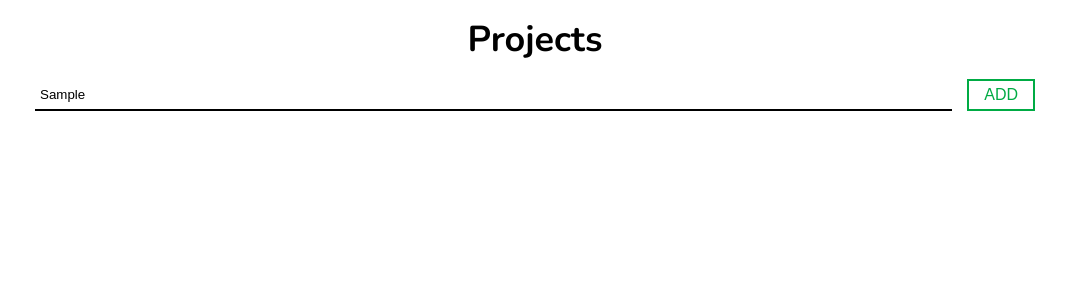
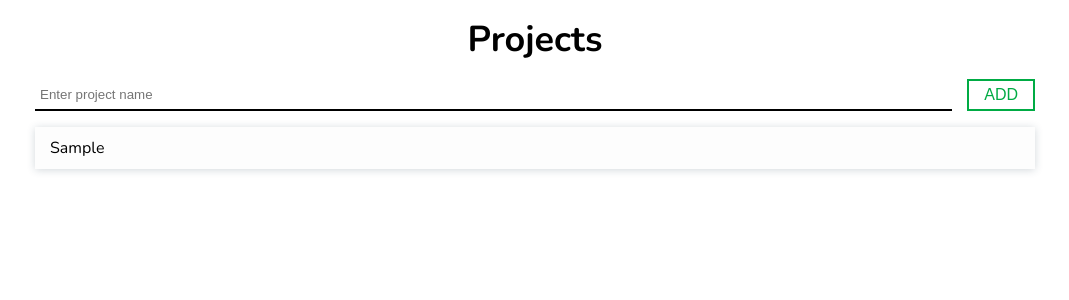
Before and after one commit to DefK1lla/react-todo, a React (Create React App) app: page / in a window 1280 px wide. Both pictures are taken after typing "Sample" into the empty fields and a click on the button "ADD". Shown: the top 300 px of the page, without its empty margins (105-1174 px from the left). Built offline with nearby package versions, Linux system fonts and the light colour scheme.

Commit message:
feat: add projects list

```diff
--- a/src/components/ProjectForm/index.jsx
+++ b/src/components/ProjectForm/index.jsx
@@ -12,6 +12,7 @@ export default function ProjectForm({ onSubmit }) {
   const handleSubmit = (e) => {
     e.preventDefault();
     onSubmit(name);
+    setName("");
   };
 
   return (
@@ -22,6 +23,7 @@ export default function ProjectForm({ onSubmit }) {
       >
         <Textfield
           placeholder="Enter project name"
+          value={name}
           onChange={e => setName(e.target.value)}
           fullwidth
         />
--- /dev/null
+++ b/src/components/ProjectsItem/index.jsx
@@ -0,0 +1,18 @@
+import styles from "./styles.module.scss";
+
+import { Link } from "react-router-dom";
+
+export default function ProjectsItem({ project }) {
+  return (
+    <li
+      className={styles.item}
+    >
+      <Link
+        className={styles.link}
+        to={`/projects${project.id}`}
+      >
+        {project.name}
+      </Link>
+    </li>
+  );
+};
--- /dev/null
+++ b/src/components/ProjectsItem/styles.module.scss
@@ -0,0 +1,27 @@
+@import "../../styles/vars";
+
+.item {
+  margin: 15px 0;
+
+  background: $color-light;
+  box-shadow: 0px 1px 8px 0px rgba(34, 60, 80, 0.2);
+
+  &:hover {
+    background: $color-grey;
+  }
+}
+
+.link {
+  width: 100%;
+
+  padding: 10px 15px;
+
+  display: block;
+
+  color: inherit;
+  text-decoration: none;
+
+  &:active {
+    color: $color-primary;
+  }
+}
--- /dev/null
+++ b/src/components/ProjectsList/index.jsx
@@ -0,0 +1,25 @@
+import styles from "./styles.module.scss";
+
+import Container from "../layout/Container";
+import ProjectsItem from "../ProjectsItem";
+
+export default function ProjectsList({ projects }) {
+  console.log(projects)
+  return (
+    <Container>
+      <ul
+        className={styles.list}
+      >
+        {
+          projects?.length !== 0 &&
+          projects.map(prj =>
+            <ProjectsItem
+              key={prj.id}
+              project={prj}
+            />
+          )
+        }
+      </ul>
+    </Container>
+  );
+};
--- /dev/null
+++ b/src/components/ProjectsList/styles.module.scss
@@ -0,0 +1,7 @@
+@import "../../styles/vars";
+
+.list {
+  padding: 0;
+
+  list-style: none;
+}
--- a/src/pages/Projects.jsx
+++ b/src/pages/Projects.jsx
@@ -2,11 +2,14 @@ import { useDispatch, useSelector } from "react-redux";
 
 import H1 from "../components/ui/H1";
 import ProjectForm from "../components/ProjectForm";
+import ProjectsList from "../components/ProjectsList";
+
 import { addProject, selectProjects } from "../store/projectsReducer";
 
 export default function Projects() {
   const dispatch = useDispatch();
   const projects = useSelector(selectProjects);
+  console.log(projects)
 
   const handleSubmit = (data) => {
     dispatch(addProject(data));
@@ -20,6 +23,9 @@ export default function Projects() {
       <ProjectForm
         onSubmit={handleSubmit}
       />
+      <ProjectsList
+        projects={projects.items}
+      />
     </>
   );
 };
--- a/src/store/projectsReducer.js
+++ b/src/store/projectsReducer.js
@@ -5,7 +5,7 @@ import LocalStorage from "../utils/LocalStorage";
 const ADD_PROJECT = "ADD_PROJECT";
 const REMOVE_PROJECT = "REMOVE_PROJECT";
 
-const defaultState = { items: LocalStorage.getProjects() ?? [] };
+const defaultState = LocalStorage.getProjects() ?? { items: [] };
 
 export default function projectsReducer(state = defaultState, action) {
   let newState = {};
--- a/src/styles/_vars.scss
+++ b/src/styles/_vars.scss
@@ -1,4 +1,7 @@
 $color-black: #000000;
 $color-white: #FFFFFF;
 
+$color-light: #FDFDFD;
+$color-grey: #E7E9EB;
+
 $color-primary: #00AB44;
--- a/src/utils/LocalStorage.js
+++ b/src/utils/LocalStorage.js
@@ -1,9 +1,9 @@
 export default class LocalStorage {
   static getProjects = () => {
-    return localStorage.getItem("projects");
+    return JSON.parse(localStorage.getItem("projects"));
   }
 
   static setProjects = (projects) => {
-    localStorage.setItem("projects", projects);
+    localStorage.setItem("projects", JSON.stringify(projects));
   }
 }
```
Also changed, not shown: src/index.js (+5 -5 lines).
